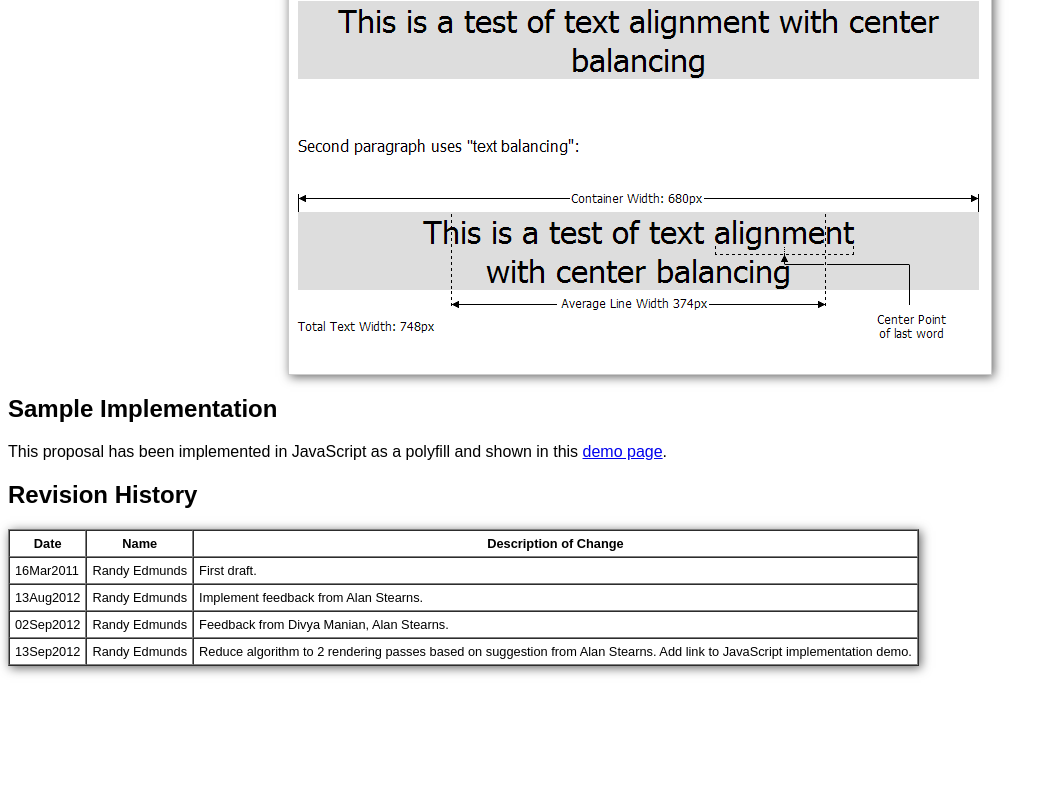
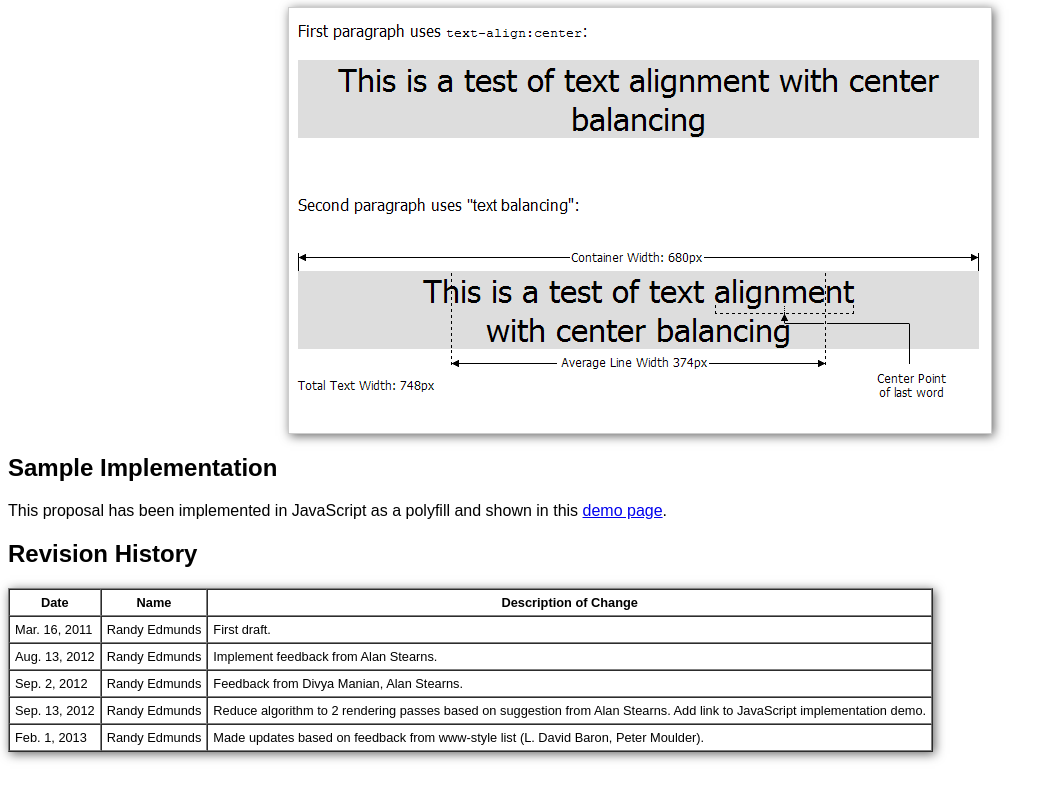
Before and after one commit to adobe/balance-text, a plain HTML site: page proposal/index.html in a window 1280 px wide. Shown: the part 1648-2448 px from the top of the page, without its empty margins (0-1061 px from the left). Before the commit the page ends 2364 px from the top, so only its background shows below. Drawn offline with Linux system fonts and the light colour scheme.

Commit message:
updates based on www-style feedback

```diff
--- a/proposal/index.html
+++ b/proposal/index.html
@@ -24,12 +24,14 @@
 <h3>Text Direction</h3>
 <p>Any <code>direction</code> value can be used with balanced text.</p>
 <h3>Container Size</h3>
-<p>This algorithm does not affect the width or height of the containing element as this may affect rendering of the rest of the document. The resulting text will always wrap to same number of lines as original text so height doesn't change. Line width of resulting text should not exceed container size to width doesn't change. It only affects where line breaks occur.</p>
+<p>This algorithm does not affect the width of the containing element. The resulting text will always wrap to same number of lines as original text. There may be cases where height changes.</p>
 <p>One exception to this may be shrink-to-fit containers.</p>
 <h3>Boundaries</h3>
 <p>The algorithm is limited to a single block-level element. It does not balance across multiple paragraphs.</p>
 <h3>Float Intrusions</h3>
 <p>Float intrusions seems like a solvable case, but the  point where there is enough text to wrap around something approaches  the point where this algorithm loses effectiveness, so this may not be a beneficial  enough case to implement.</p>
+<h3>Break tag handling</h3>
+<p>How text that contains &lt;br&gt; tag needs to be defined.</p>
 <h3>Text Length Limit</h3>
 <p>As the length of text increases, the effort increases and the benefit decreases, so it may be desirable to limit length of text to a configurable value, and algorithm is done if that threshold has been surpassed.</p>
 <h2>Details</h2>
@@ -37,13 +39,12 @@
 <h3>First Rendering Pass</h3>
 <p>First, determine the minimum number of lines required for the text using the basic text rendering algorithm. The text rendering algorithm is necessary because, due to the actual order and length of elements in the text, the number of lines may be more than by simply dividing the total text width by the container width, and it's important that this algorithm only changes where line breaks occur, and not the resulting height.</p>
 <p>If there's only 1 line of text, then it is rendered on a single line, and the algorithm is done.</p>
-Also, need to determine total width of text (i.e. length of text rendered on 1 infinitely long line). This is determined by a keeping cumulative length as text is rendered.
+<p>Also, need to determine total width of text (i.e. length of text rendered on 1 infinitely long line). This is determined by a keeping cumulative length as text is rendered.</p>
 <h3>Second Rendering Pass</h3>
-<p> Layout text in final pass:</p>
+<p>Layout text in final pass:</p>
 <ol>
-  <li>Divide the total text width by the required number of lines to determine the
-  average line width. </li>
-  <li>Keep track of total width and number of lines and attempt to break at &quot;cumulative average line width&quot; (average line length multiplied by    the current line number). This self-adjusts the amount of text on each line (e.g. for a line shorter than average, the next line will tend to be    longer than average).</li>
+  <li>Divide the total text width by the required number of lines to determine the average line width. </li>
+  <li>Keep track of total width and number of lines and attempt to break at &quot;cumulative average line width&quot; (average line length multiplied by    the current line number). This self-adjusts the amount of text on each line (e.g. for a line shorter than average, the next line will tend to be longer than average).</li>
   <li> Use center-point (not end) of word to determine where to break for better balance.</li>
   <li>Don't allow line length to exceed container line length.</li>
   <li> Ignore &quot;cumulative average line width&quot; for last line.</li>
@@ -60,24 +61,29 @@ Also, need to determine total width of text (i.e. length of text rendered on 1 i
     <th>Description of Change</th>
   </tr>
   <tr>
-    <td>16Mar2011</td>
-    <td>Randy&nbsp;Edmunds</td>
+    <td class="cell-date">Mar. 16, 2011</td>
+    <td class="cell-name">Randy Edmunds</td>
     <td>First draft.</td>
   </tr>
   <tr>
-    <td>13Aug2012</td>
-    <td>Randy&nbsp;Edmunds</td>
+    <td class="cell-date">Aug. 13, 2012</td>
+    <td class="cell-name">Randy Edmunds</td>
     <td>Implement feedback from Alan Stearns.</td>
   </tr>
   <tr>
-    <td>02Sep2012</td>
-    <td>Randy&nbsp;Edmunds</td>
+    <td class="cell-date">Sep. 2, 2012</td>
+    <td class="cell-name">Randy Edmunds</td>
     <td>Feedback from Divya Manian, Alan Stearns.</td>
   </tr>
   <tr>
-    <td>13Sep2012</td>
-    <td>Randy&nbsp;Edmunds</td>
+    <td class="cell-date">Sep. 13, 2012</td>
+    <td class="cell-name">Randy Edmunds</td>
     <td>Reduce algorithm to 2 rendering passes based on suggestion from Alan Stearns. Add link to JavaScript implementation demo.</td>
+  </tr>
+  <tr>
+    <td class="cell-date">Feb. 1, 2013</td>
+    <td class="cell-name">Randy Edmunds</td>
+    <td>Made updates based on feedback from www-style list (L. David Baron, Peter Moulder).</td>
   </tr>
 </table>
 <p>&nbsp;</p>
--- a/proposal/proposal.css
+++ b/proposal/proposal.css
@@ -16,3 +16,7 @@ body {
   -webkit-box-shadow: 2px 2px 10px #666;
           box-shadow: 2px 2px 10px #666;
 }
+.cell-name, .cell-date {
+    white-space: nowrap;
+    vertical-align: text-top;
+}
```
